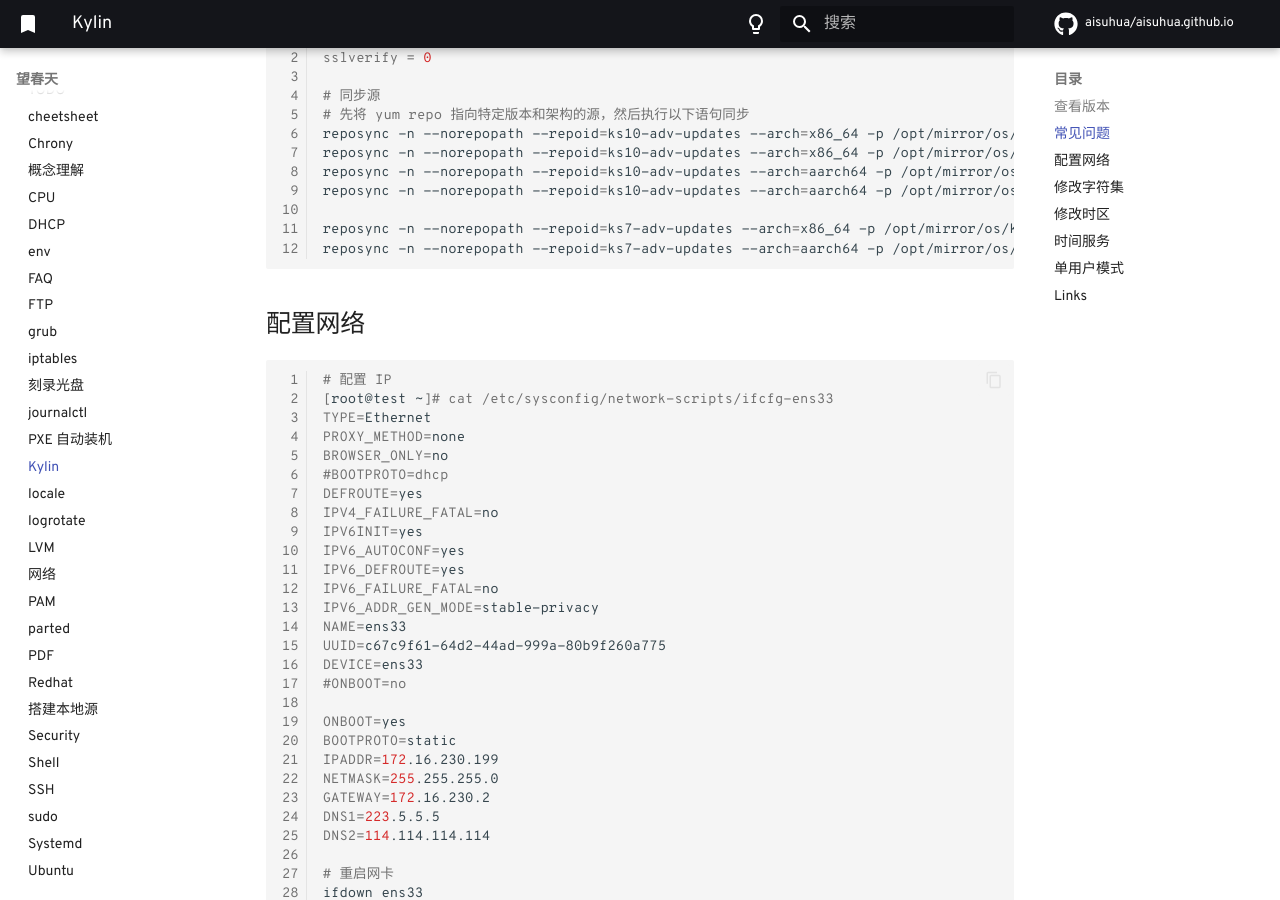
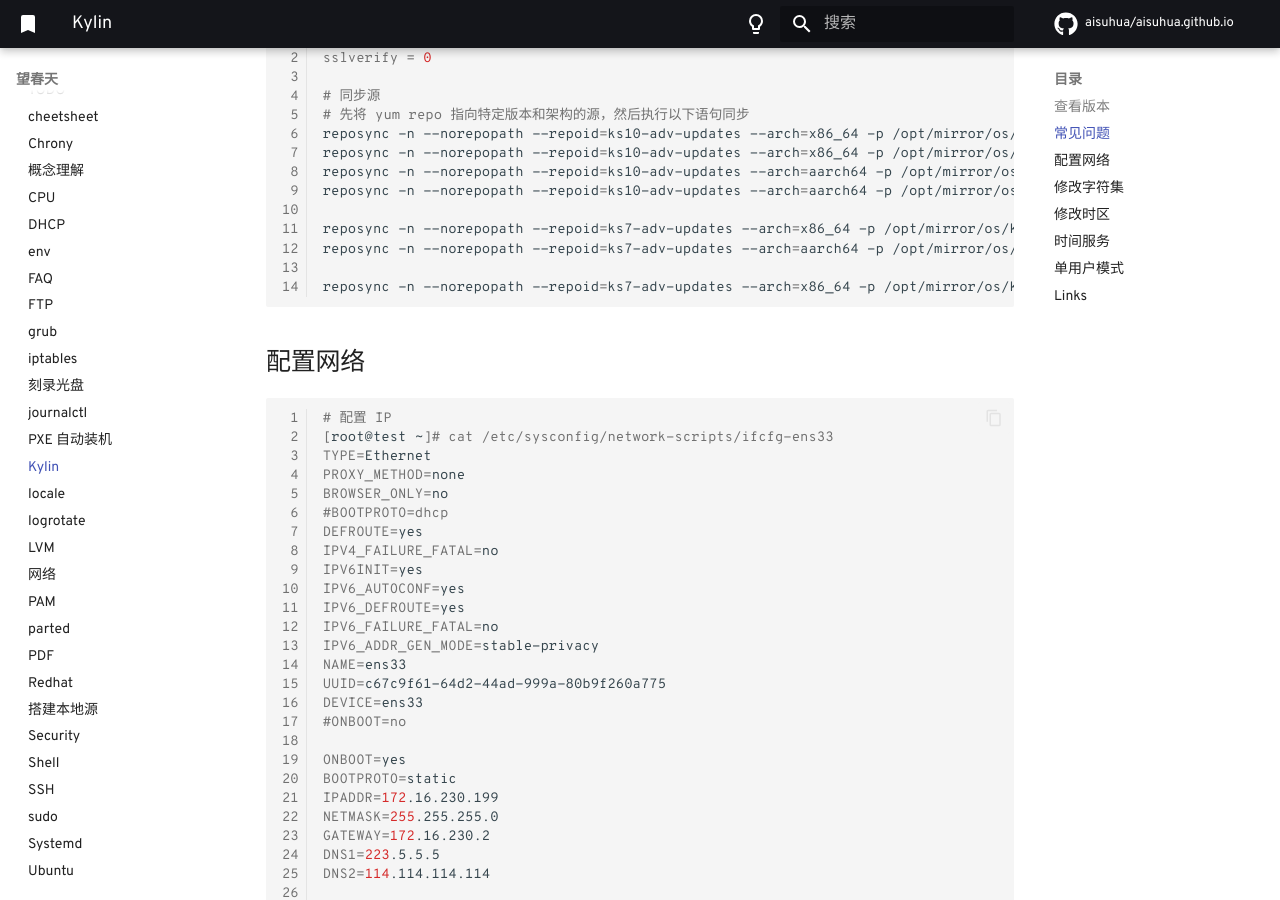
Before and after one commit to aisuhua/aisuhua.github.io, an MkDocs documentation site: the page built from docs/linux/kylin.md, in a window 1280 px wide and 900 px high, scrolled down 361 px. Built offline with MkDocs 1.6.1 and Material for MkDocs 9.7.7, drawn with Linux system fonts in a browser that asks for light colours; comment, search, counter and statistics services are not loaded.

Commit message:
kylin.md

````diff
--- a/docs/linux/kylin.md
+++ b/docs/linux/kylin.md
@@ -22,6 +22,8 @@
 
 reposync -n --norepopath --repoid=ks7-adv-updates --arch=x86_64 -p /opt/mirror/os/kylin/v7/updates/x86_64
 reposync -n --norepopath --repoid=ks7-adv-updates --arch=aarch64 -p /opt/mirror/os/kylin/v7/updates/aarch64
+
+reposync -n --norepopath --repoid=ks7-adv-updates --arch=x86_64 -p /opt/mirror/os/kylin/v7/updates/x86_64 --urls
 ```
 
 ## 配置网络
````
